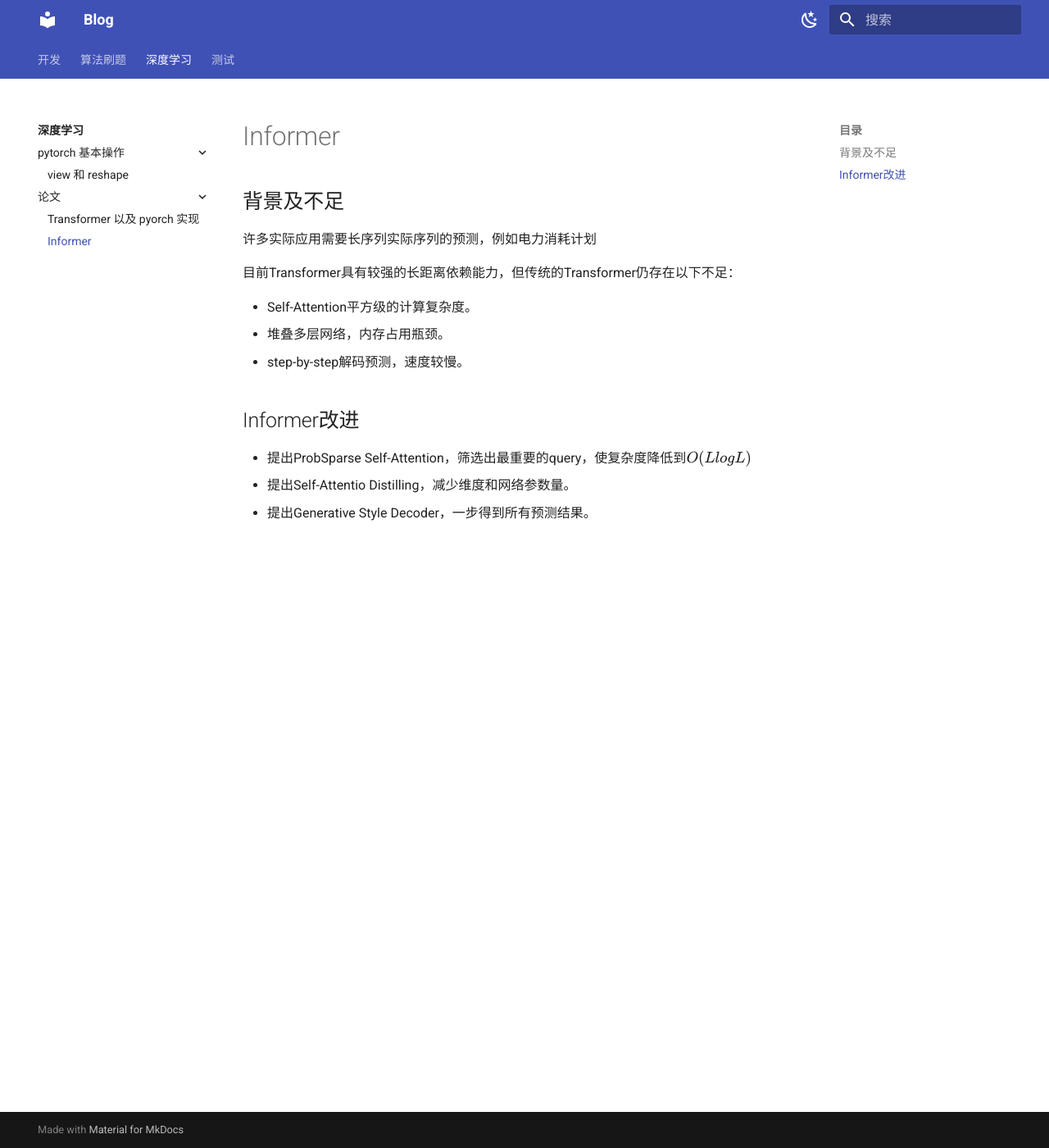
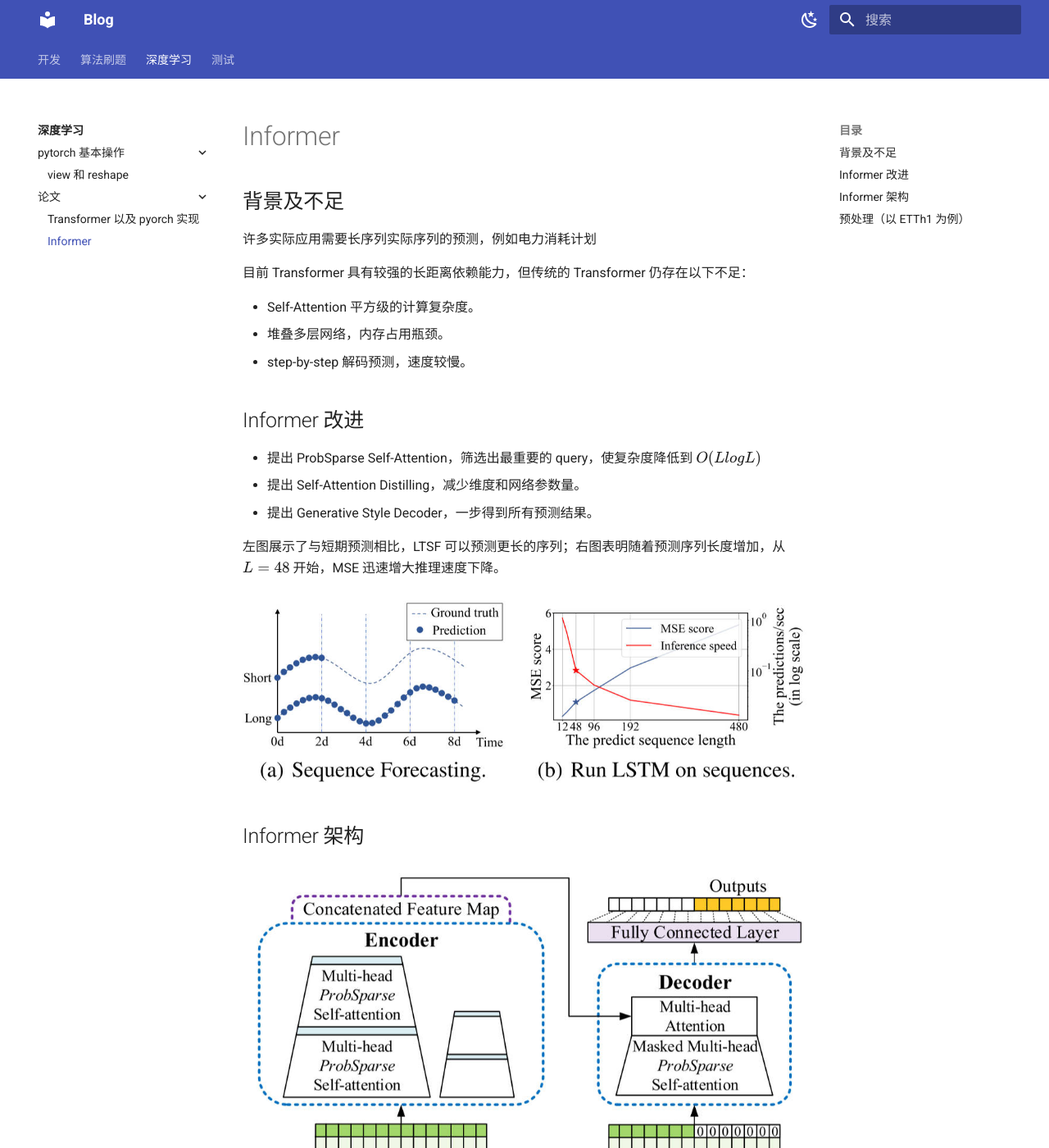
Before and after one commit to yyyac/yyyac.github.io, an MkDocs documentation site: the page built from docs/DeepL/Paper/informer.md, in a window 1280 px wide and 1400 px high. Shown: the whole window at 82% size. Built offline with MkDocs 1.6.1 and Material for MkDocs 9.7.7, drawn with Linux system fonts in a browser that asks for light colours; some of the changed text lies outside the part shown.

Commit message:
informer

```diff
--- a/docs/DeepL/Paper/informer.md
+++ b/docs/DeepL/Paper/informer.md
@@ -4,14 +4,27 @@
 
 许多实际应用需要长序列实际序列的预测，例如电力消耗计划
 
-目前Transformer具有较强的长距离依赖能力，但传统的Transformer仍存在以下不足：
+目前 Transformer 具有较强的长距离依赖能力，但传统的 Transformer 仍存在以下不足：
 
-- Self-Attention平方级的计算复杂度。
+- Self-Attention 平方级的计算复杂度。
 - 堆叠多层网络，内存占用瓶颈。
-- step-by-step解码预测，速度较慢。
+- step-by-step 解码预测，速度较慢。
 
-## Informer改进
+## Informer 改进
 
-- 提出ProbSparse Self-Attention，筛选出最重要的query，使复杂度降低到$O(LlogL)$
-- 提出Self-Attentio Distilling，减少维度和网络参数量。
-- 提出Generative Style Decoder，一步得到所有预测结果。
+- 提出 ProbSparse Self-Attention，筛选出最重要的 query，使复杂度降低到 $O(LlogL)$
+- 提出 Self-Attention Distilling，减少维度和网络参数量。
+- 提出 Generative Style Decoder，一步得到所有预测结果。
+
+左图展示了与短期预测相比，LTSF 可以预测更长的序列；右图表明随着预测序列长度增加，从 $L=48$ 开始，MSE 迅速增大推理速度下降。
+
+<figure markdown=span> ![](images/time-past.jpg) </figure>
+
+## Informer 架构
+
+<figure markdown=span> ![](images/Informer.jpg) </figure>
+
+- Encoder 接受大量长序列输入。模型采用了 ProbSparse Self-Attention 代替了 Transformer 中的 Self-Attention。并且 Encoder 在堆叠时采用了 Self-Attention Distilling。
+- Decoder 同样接受长序列输入，预测部分用 0 进行 padding。结果处理后直接输出所有预测结果。
+
+## 预处理（以 ETTh1 为例）
```
Also changed, not shown: docs/DeepL/Paper/images/Informer.jpg (added), docs/DeepL/Paper/images/time-past.jpg (added).
